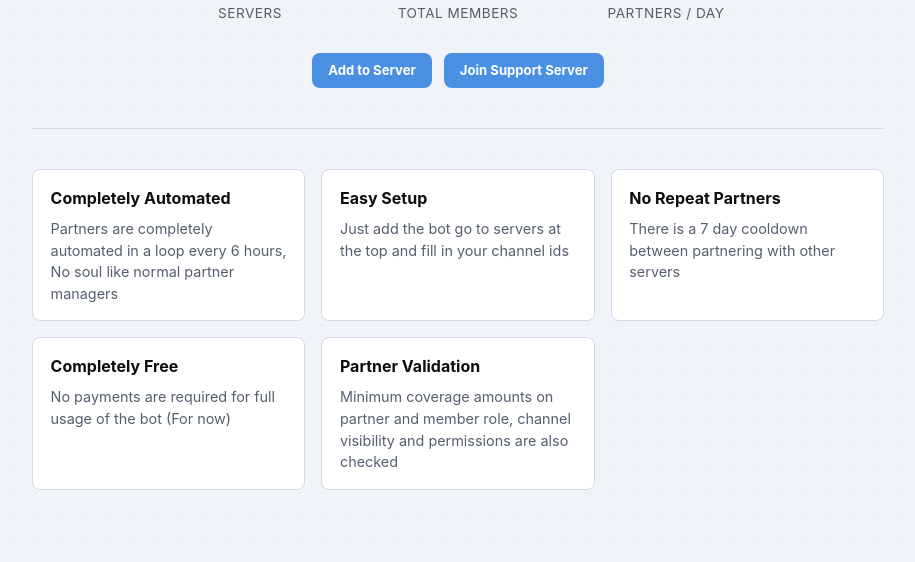
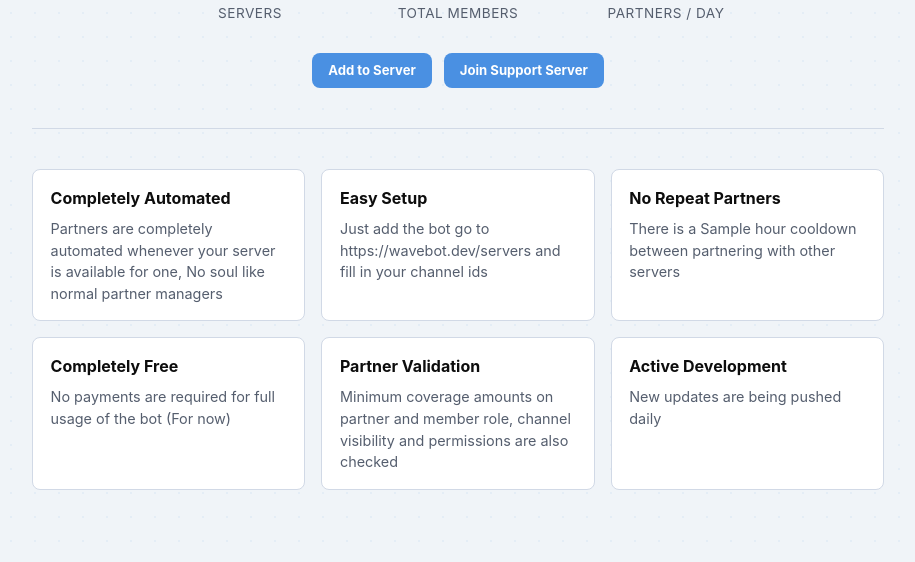
Before and after one commit to Optccopa/WaveBot, a Python web app: template site/templates/home.html in a window 1280 px wide. Shown: the part 324-886 px from the top of the page, without its empty margins (182-1097 px from the left). Run offline with Jinja, Linux system fonts and the light colour scheme; the template is opened without the code that fills it: most values are stand-ins (such as "Sample title", 1, 10 or a date in 2020).

Commit message:
better centering, a few site changes

```diff
--- a/config.yaml
+++ b/config.yaml
@@ -15,7 +15,7 @@ delays:
   logging_webhook: 3
 
 bot:
-  version: 1.2.5
+  version: 1.2.6
   prefix: p!
   send_pings: true # Testing
   bot_invite: https://discord.com/discovery/applications/1487962334138863666
--- a/site/app.py
+++ b/site/app.py
@@ -290,11 +290,13 @@ async def handle_home(request: web.Request) -> web.Response:
         f"https://discord.com/oauth2/authorize?client_id={client_id}"
         f"&scope=bot+applications.commands&permissions=274877992000"
     ) if client_id else None
+    partner_cooldown_hours = request.app["yaml_config"]["cache"]["partner_cooldown"] // 3600
     return aiohttp_jinja2.render_template("home.html", request, {
         "user": session.get("user"),
         "guild_count": guild_count,
         "member_total": member_total,
         "partners_day": partners_day,
+        "partner_cooldown_hours": partner_cooldown_hours,
         "invite_url": invite_url,
         "support_invite": request.app["yaml_config"]["bot"]["support_invite"],
         "csrf_token": _csrf_token(session) if session.get("user") else None,
@@ -306,6 +308,7 @@ async def handle_tos(request: web.Request) -> web.Response:
     session = await aiohttp_session.get_session(request)
     return aiohttp_jinja2.render_template("tos.html", request, {
         "user": session.get("user"),
+        "support_invite": request.app["yaml_config"]["bot"]["support_invite"],
         "csrf_token": _csrf_token(session) if session.get("user") else None,
     })
 
--- a/site/templates/home.html
+++ b/site/templates/home.html
@@ -37,15 +37,15 @@
 <div class="features">
     <div class="feature">
         <h3>Completely Automated</h3>
-        <p>Partners are completely automated in a loop every 6 hours, No soul like normal partner managers</p>
+        <p>Partners are completely automated whenever your server is available for one, No soul like normal partner managers</p>
     </div>
     <div class="feature">
         <h3>Easy Setup</h3>
-        <p>Just add the bot go to servers at the top and fill in your channel ids</p>
+        <p>Just add the bot go to https://wavebot.dev/servers and fill in your channel ids</p>
     </div>
     <div class="feature">
         <h3>No Repeat Partners</h3>
-        <p>There is a 7 day cooldown between partnering with other servers</p>
+        <p>There is a {{ partner_cooldown_hours }} hour cooldown between partnering with other servers</p>
     </div>
     <div class="feature">
         <h3>Completely Free</h3>
@@ -55,5 +55,9 @@
         <h3>Partner Validation</h3>
         <p>Minimum coverage amounts on partner and member role, channel visibility and permissions are also checked</p>
     </div>
+    <div class="feature">
+        <h3>Active Development</h3>
+        <p>New updates are being pushed daily</p>
+    </div>
 </div>
 {% endblock %}
--- a/site/templates/tos.html
+++ b/site/templates/tos.html
@@ -67,7 +67,7 @@
 
     <section>
         <h2>10. Contact</h2>
-        <p>For questions, blacklist appeals, or reports, join the <a href="https://discord.gg/uacMXzbAfg">support server</a>.</p>
+        <p>For questions, blacklist appeals, or reports, join the <a href="{{ support_invite }}">support server</a>.</p>
     </section>
 </div>
 {% endblock %}
```
